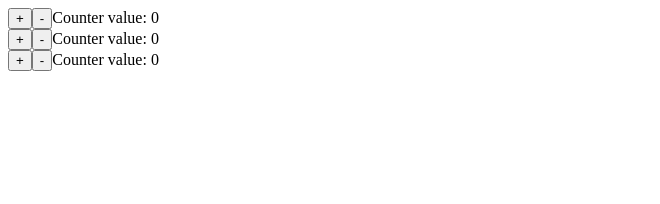
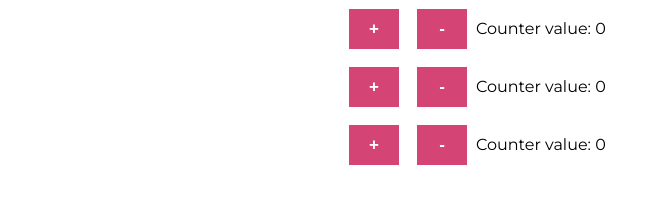
Before and after one commit to eksykator/independent-counters, a plain HTML site: page index.html in a window 1280 px wide. Shown: the whole page, without its empty margins (0-660 px from the left). Drawn offline with nearby package versions, Linux system fonts and the light colour scheme.

Commit message:
Created style.css

```diff
--- a/index.html
+++ b/index.html
@@ -3,7 +3,10 @@
   <head>
     <meta charset="UTF-8" />
     <title>Independent counters</title>
+    <link rel="stylesheet" type="text/css" href="style.css">
+    <link href="https://fonts.googleapis.com/css?family=Montserrat" rel="stylesheet">
   </head>
+
   <body>
     <div id="app"></div>
 
@@ -12,4 +15,5 @@
 
     <script type="text/javascript" src="script.js"></script>
   </body>
+
 </html>
--- /dev/null
+++ b/style.css
@@ -0,0 +1,18 @@
+body {
+	width: 600px;
+	margin: 0 auto;
+	font-family: 'Montserrat', sans-serif;
+}
+
+button {
+    background-color: #D44474;
+    border: none;
+    padding: 10px;
+    margin: 9px;
+    width: 50px;
+    font-size: 17px;
+    text-transform: uppercase;
+    color: white;
+    font-weight: bold;
+    cursor: pointer;
+}
```
